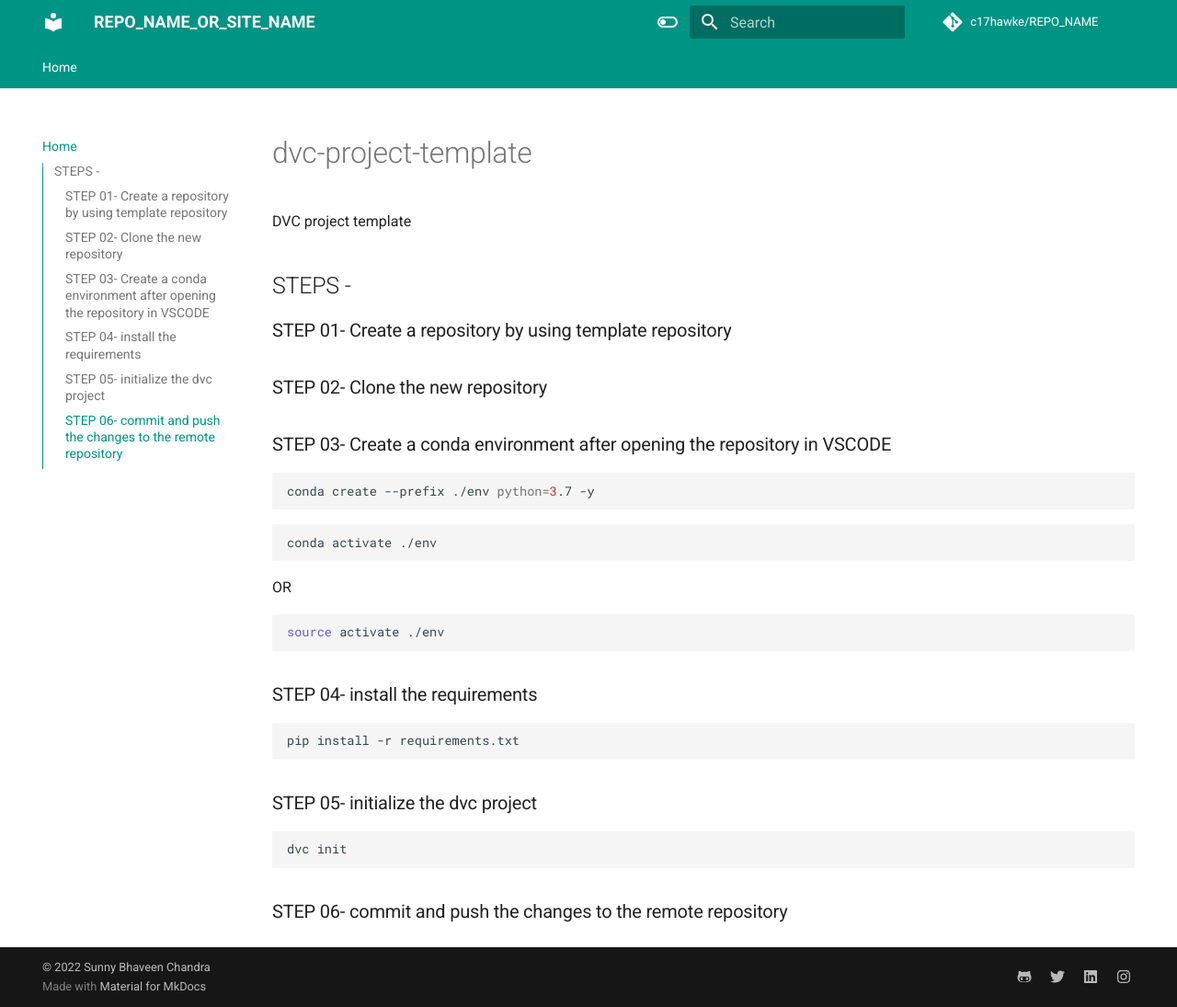
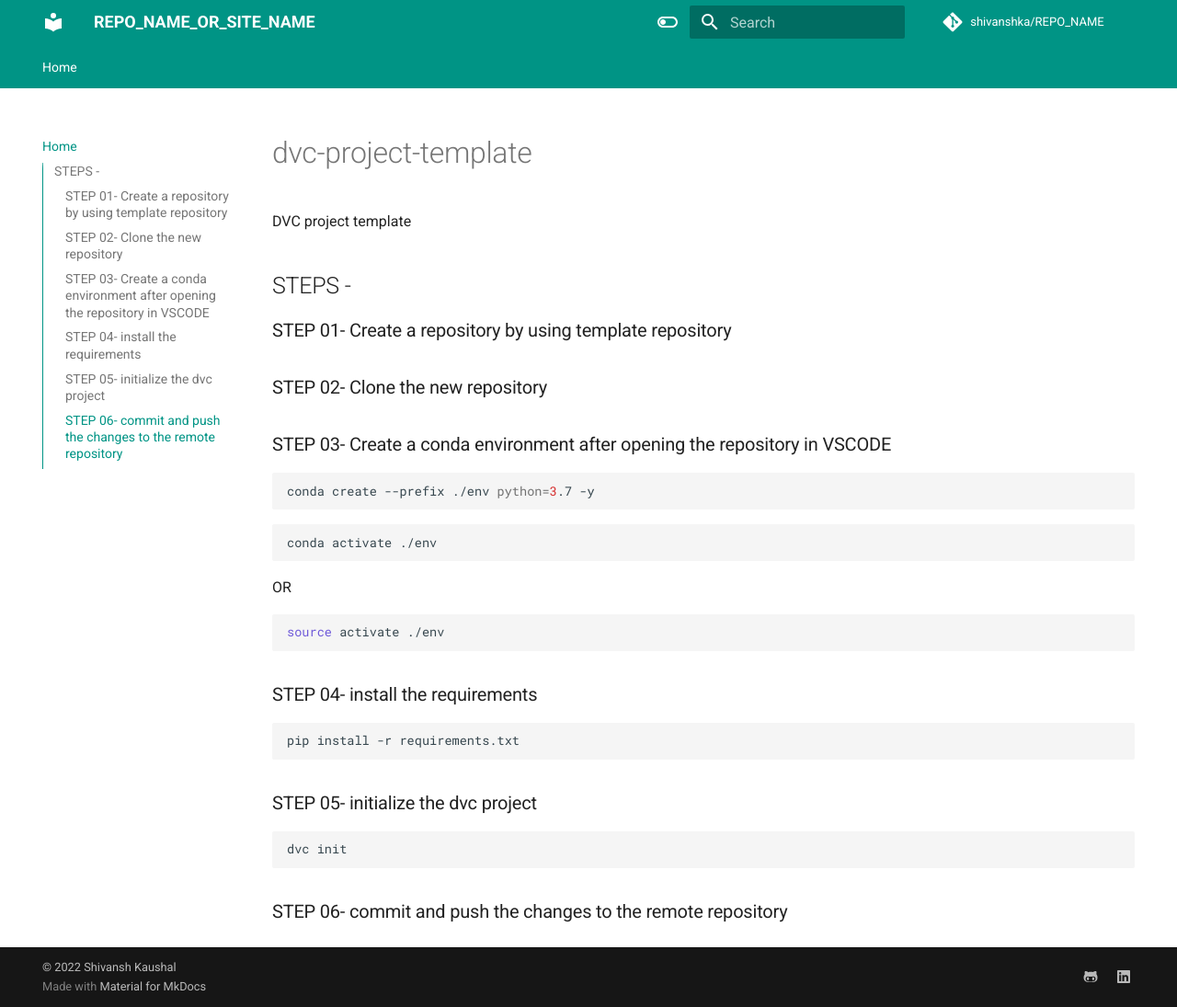
Before and after one commit to shivanshka/NLP-DVC-Docs-template, an MkDocs documentation site: the page built from docs/index.md, in a window 1280 px wide and 1095 px high. Shown: the whole window at 92% size. Built offline with MkDocs 1.6.1 and Material for MkDocs 9.7.7, drawn with Linux system fonts in a browser that asks for light colours; comment, search, counter and statistics services are not loaded.

Commit message:
mkdocs yaml updated

```diff
--- a/mkdocs.yml
+++ b/mkdocs.yml
@@ -4,13 +4,13 @@ site_name: REPO_NAME_OR_SITE_NAME
 nav:
   - Home: index.md
 
-site_author: Sunny Bhaveen Chandra
+site_author: Shivansh Kaushal
 site_description: >-
   DESCRIPTION
 
 # Repository
-repo_name: c17hawke/REPO_NAME
-repo_url: https://github.com/c17hawke/REPO_NAME
+repo_name: shivanshka/REPO_NAME
+repo_url: https://github.com/shivanshka/REPO_NAME
 
 # Configuration
 theme:
@@ -39,13 +39,13 @@ theme:
 extra:
   social:
     - icon: fontawesome/brands/github-alt
-      link: https://github.com/c17hawke
-    - icon: fontawesome/brands/twitter
-      link: https://twitter.com/c17hawke
+      link: https://github.com/shivanshka
+    #- icon: fontawesome/brands/twitter
+    #  link: https://twitter.com/c17hawke
     - icon: fontawesome/brands/linkedin
-      link: https://linkedin.com/in/c17hawke
-    - icon: fontawesome/brands/instagram
-      link: https://www.instagram.com/c17hawke/
+      link: https://linkedin.com/in/shivansh-ka
+    #- icon: fontawesome/brands/instagram
+    #  link: https://www.instagram.com/c17hawke/
 
 extra_javascript:
   - javascripts/mathjax.js
@@ -70,4 +70,4 @@ plugins:
   - search
 
 copyright: |
-  &copy; 2022 <a href="https://github.com/c17hawke"  target="_blank" rel="noopener">Sunny Bhaveen Chandra</a>
+  &copy; 2022 <a href="https://github.com/shivanshka"  target="_blank" rel="noopener">Shivansh Kaushal</a>
```
